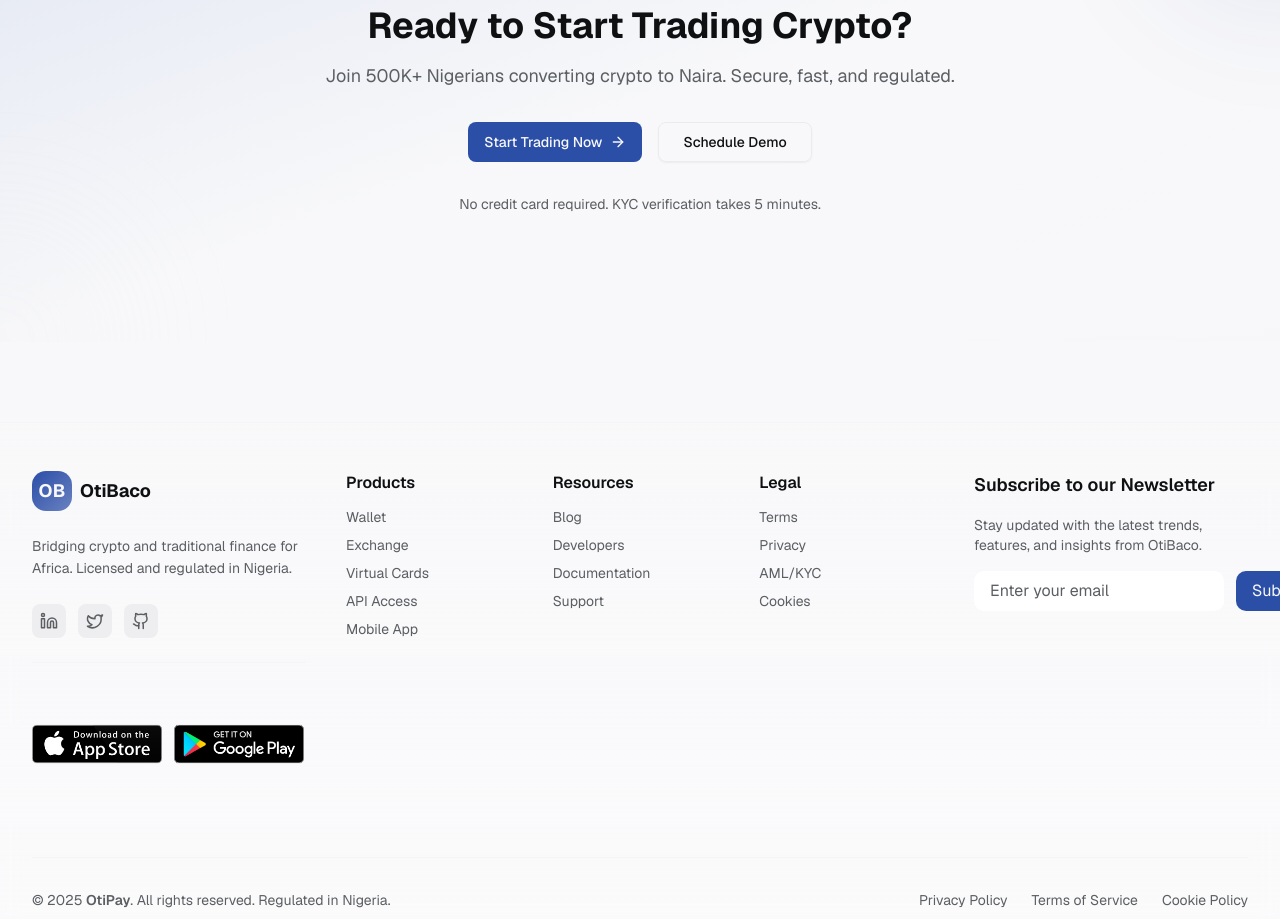
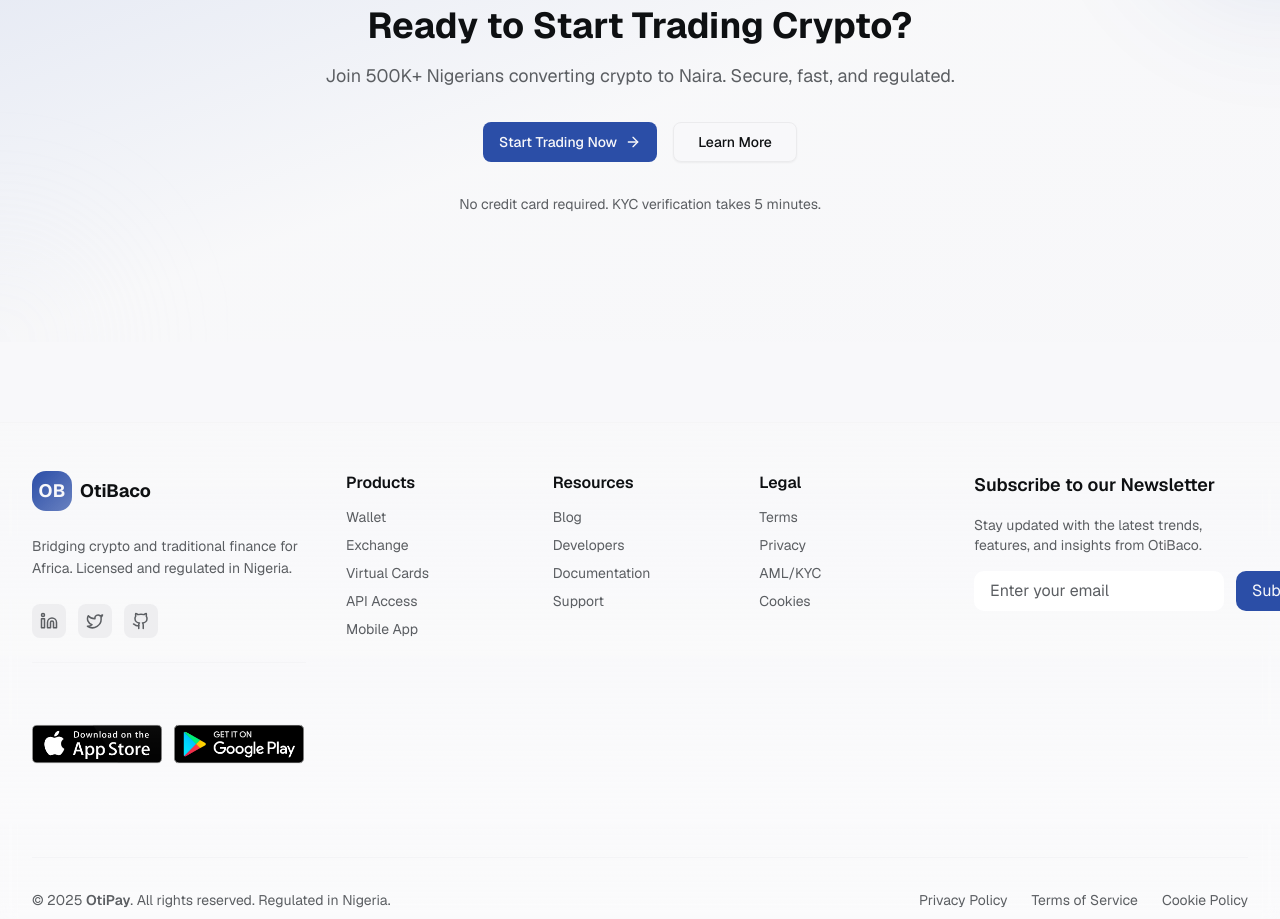
Before and after one commit to otipayhq/OtiPay, a Next.js app in the folder OtibacoExchange-web/landing/: page / in a window 1280 px wide. Shown: the part 5400-6319 px from the top of the page. Built offline with nearby package versions, Linux system fonts and the light colour scheme.

Commit message:
updates pages and images

```diff
--- a/OtibacoExchange-web/landing/src/components/cta-section.tsx
+++ b/OtibacoExchange-web/landing/src/components/cta-section.tsx
@@ -3,6 +3,7 @@
 import { motion } from "framer-motion"
 import { Button } from "@/components/ui/button"
 import { ArrowRight } from "lucide-react"
+import Link from "next/link"
 
 export default function CTASection() {
   return (
@@ -32,15 +33,22 @@ export default function CTASection() {
           className="flex flex-col sm:flex-row gap-4 justify-center"
         >
           <motion.div whileHover={{ scale: 1.05 }} whileTap={{ scale: 0.95 }}>
-            <Button size="lg" className="gap-2 w-full sm:w-auto">
-              Start Trading Now
-              <ArrowRight className="w-4 h-4" />
-            </Button>
+            <Link href="/products/mobile-app">
+              <Button size="lg" className="gap-2 w-full sm:w-auto">
+                Start Trading Now
+                <ArrowRight className="w-4 h-4" />
+              </Button>
+            </Link>
           </motion.div>
           <motion.div whileHover={{ scale: 1.05 }} whileTap={{ scale: 0.95 }}>
-            <Button size="lg" variant="outline" className="w-full sm:w-auto bg-transparent">
+            {/* <Button size="lg" variant="outline" className="w-full sm:w-auto bg-transparent">
               Schedule Demo
-            </Button>
+            </Button> */}
+            <Link href="/legal/terms">
+              <Button size="lg" variant="outline">
+                Learn More
+              </Button>
+            </Link>
           </motion.div>
         </motion.div>
 
```
